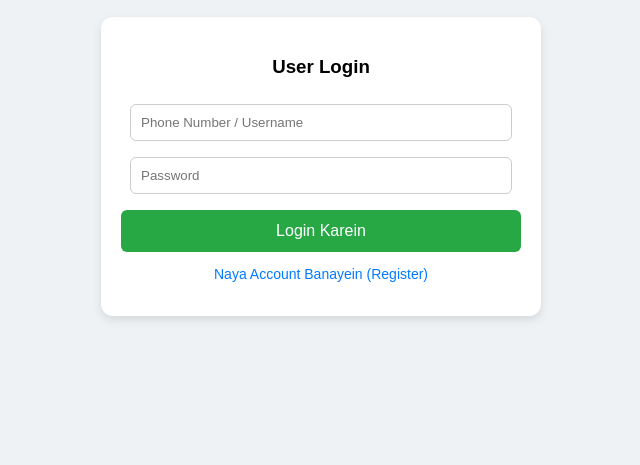
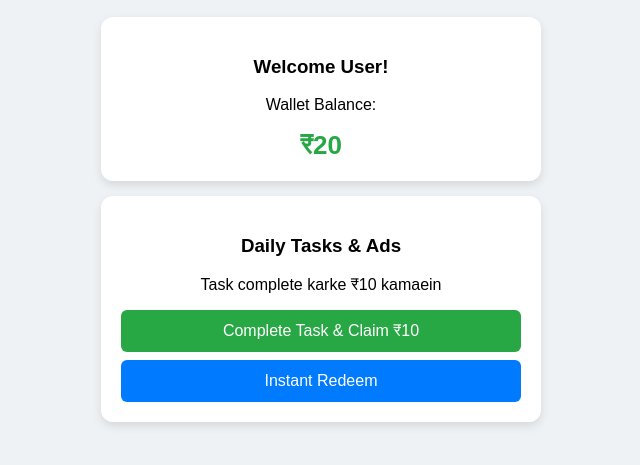
Before and after one commit to boydenjar238-tech/money-power, a website: page public/index.html in a window 1280 px wide. Shown: the part 71-536 px from the top of the page, without its empty margins (319-959 px from the left). Drawn offline with Linux system fonts and the light colour scheme.

Commit message:
Fixed direct ad link popup trigger

```diff
--- a/public/index.html
+++ b/public/index.html
@@ -4,69 +4,43 @@
     <meta charset="UTF-8">
     <meta name="viewport" content="width=device-width, initial-scale=1.0">
     <title>Money Power - Earn Real Money Online</title>
-    <meta name="description" content="Money Power app par daily tasks complete karein aur real cash kamaein!">
-    <meta name="referrer" content="no-referrer-when-downgrade" />
-
     <style>
         body { font-family: Arial, sans-serif; text-align: center; background: #eef2f5; margin: 0; padding: 20px; }
         .card { background: white; padding: 20px; border-radius: 12px; box-shadow: 0 4px 10px rgba(0,0,0,0.1); max-width: 400px; margin: auto; }
         input { width: 90%; padding: 10px; margin: 8px 0; border: 1px solid #ccc; border-radius: 6px; }
-        button { background: #28a745; color: white; border: none; padding: 12px; border-radius: 6px; width: 100%; font-size: 16px; cursor: pointer; margin-top: 8px; }
+        button, .btn-link { display: block; background: #28a745; color: white; border: none; padding: 12px; border-radius: 6px; width: 100%; font-size: 16px; cursor: pointer; margin-top: 8px; text-decoration: none; box-sizing: border-box; }
         .btn-withdraw { background: #007bff; margin-top: 8px; }
-        .btn-task2 { background: #ff9900; }
         .hidden { display: none; }
         .balance { font-size: 26px; color: #28a745; font-weight: bold; }
-        .ad-box { background: #fff3cd; border: 1px dashed #ffeb8a; padding: 10px; margin: 15px 0; border-radius: 8px; }
     </style>
 </head>
 <body>
 
     <h2>⚡ Money Power ⚡</h2>
 
-    <!-- LOGIN & REGISTER -->
-    <div id="authBox" class="card">
-        <h3 id="formTitle">User Login</h3>
-        <input type="text" id="username" placeholder="Phone Number / Username">
-        <input type="password" id="password" placeholder="Password">
-        <input type="text" id="upiId" placeholder="UPI ID" class="hidden">
-
-        <button id="authBtn" onclick="handleAuth()">Login Karein</button>
-        <p style="cursor:pointer; color:#007bff; font-size:14px;" onclick="toggleAuthMode()">
-            <span id="toggleText">Naya Account Banayein (Register)</span>
-        </p>
-    </div>
-
     <!-- MAIN DASHBOARD -->
-    <div id="dashboard" class="hidden">
+    <div id="dashboard">
         <div class="card">
-            <h3>Welcome, <span id="userDisp"></span>!</h3>
+            <h3>Welcome User!</h3>
             <p>Wallet Balance:</p>
-            <div class="balance">₹<span id="balance">0</span></div>
-        </div>
-
-        <!-- Ad Space -->
-        <div class="ad-box">
-            <p>[ ADVERTISEMENT PLACEHOLDER ]</p>
+            <div class="balance">₹<span id="balance">20</span></div>
         </div>
 
         <div class="card" style="margin-top: 15px;">
-            <h3>Task Complete Karein</h3>
-            <p>Ad dekhein aur Instant Wallet balance paayein!</p>
+            <h3>Daily Tasks & Ads</h3>
+            <p>Task complete karke ₹10 kamaein</p>
 
-            <!-- Task Buttons with New HilltopAds Direct Link -->
-            <button onclick="openAdTask('https://thoroughgear.com/9O07aE')">Task 1: Watch Ad & Earn ₹5</button>
-            <button class="btn-task2" onclick="openAdTask('https://thoroughgear.com/9O07aE')">Task 2: Special Ad Bonus ₹5</button>
+            <!-- Direct Anchor Link prevents popup blocker -->
+            <a href="https://thoroughgear.com/9O07aE" target="_blank" class="btn-link" onclick="rewardUser()">Complete Task & Claim ₹10</a>
 
-            <button class="btn-withdraw" onclick="withdrawCashfree()">Instant Cashfree Withdraw</button>
+            <button class="btn-withdraw">Instant Redeem</button>
         </div>
     </div>
 
     <script>
-        function openAdTask(adUrl) {
-            window.open(adUrl, '_blank');
-            if (typeof completeTask === "function") {
-                completeTask();
-            }
+        function rewardUser() {
+            let current = parseInt(document.getElementById('balance').innerText) || 0;
+            document.getElementById('balance').innerText = current + 10;
         }
     </script>
 
```
